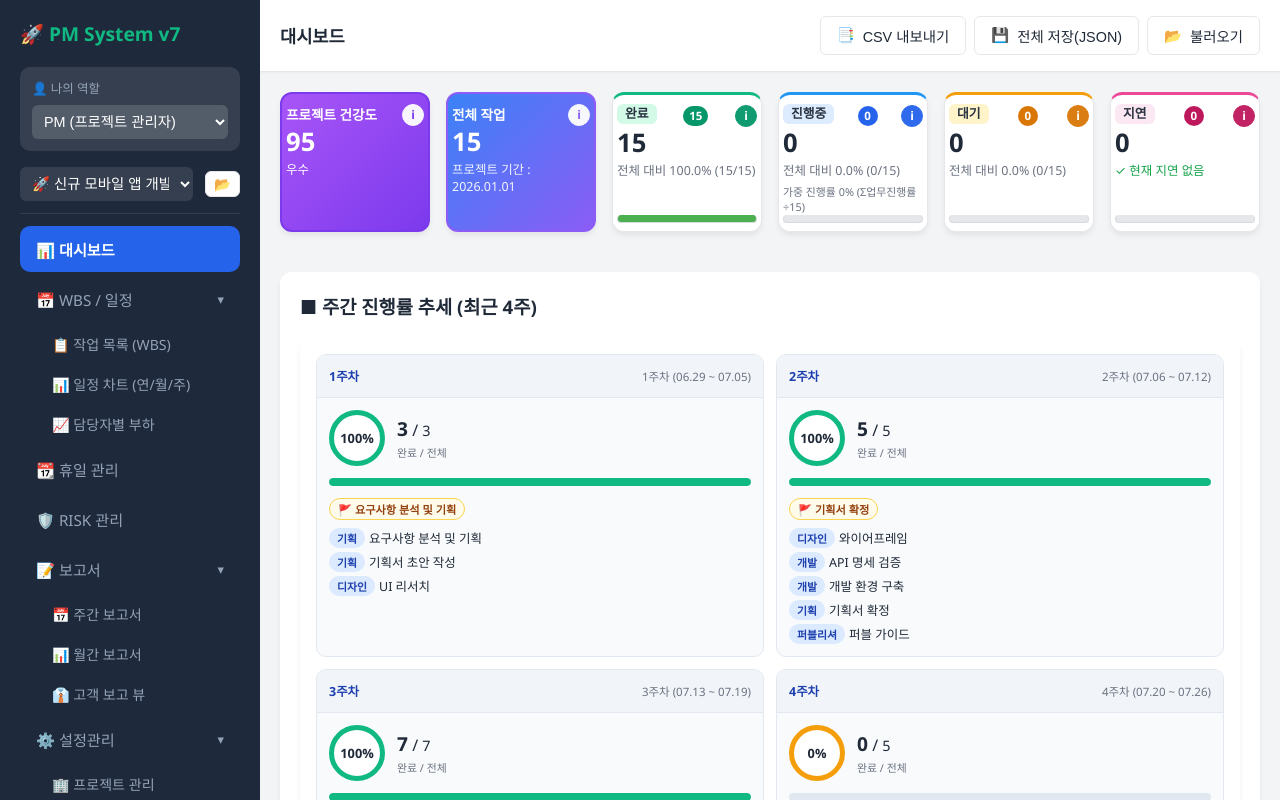
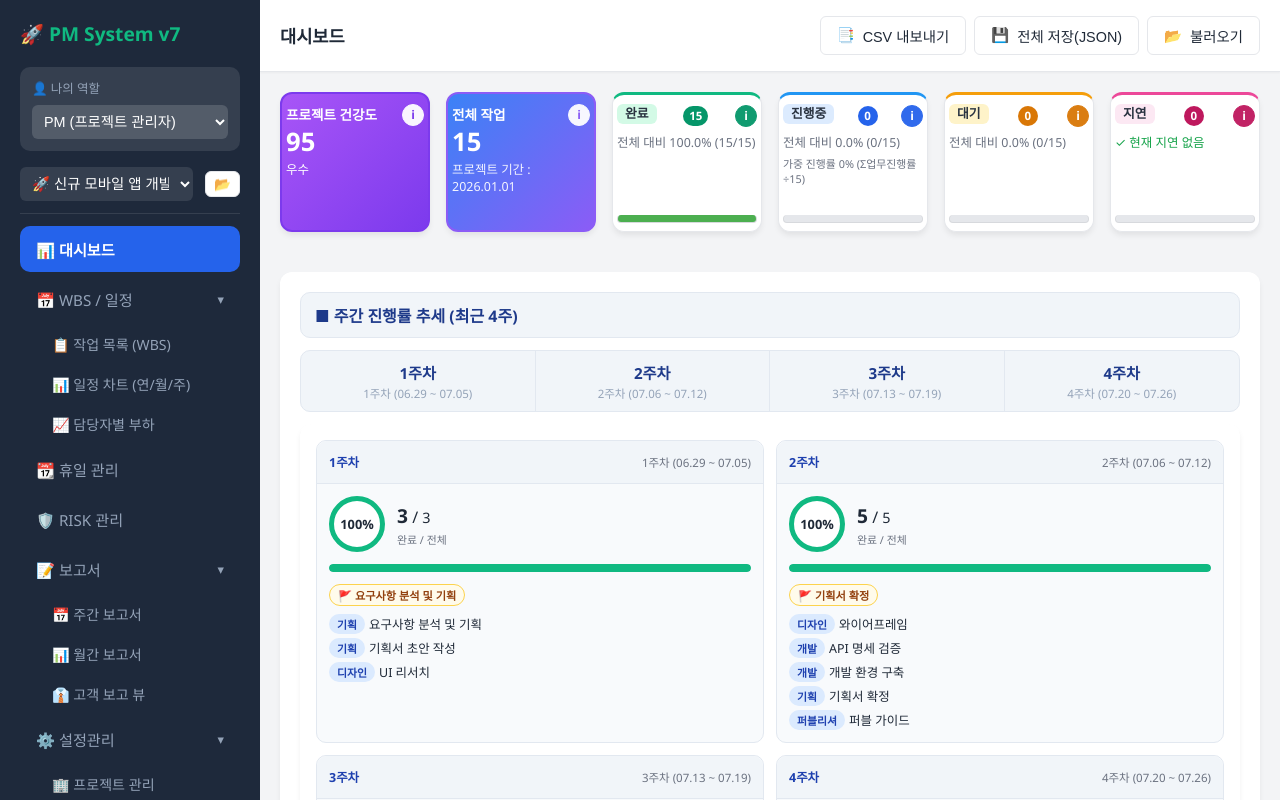
Before and after one commit to bkmfree/bkmfree.github.io, a website: page index.html in a window 1280 px wide. Drawn offline with Linux system fonts and the light colour scheme.

Commit message:
설정1 image2 기준: 상태카드 큰숫자(14/0/0/0) 삭제, 각 영역(주간추세/담당영역/알림) 헤더바 추가, 주차 헤더바 적용

```diff
--- a/common/css/main.css
+++ b/common/css/main.css
@@ -2137,8 +2137,43 @@ body {
   font-size: 0.8rem; font-weight: 700; line-height: 1.2;
   padding: 2px 8px; border-radius: 6px; display: inline-block;
 }
-/* 상태바: 모든 카드 하단 고정 정렬 */
-.stat-bar-bottom { margin-top: auto; }
+/* 영역 헤더 바 (image1 스타일: 연한 배경 + 굵은 타이틀 + 구분선) */
+.section-header-bar {
+  display: flex;
+  align-items: center;
+  gap: 12px;
+  background: #f1f5f9;
+  border: 1px solid #e2e8f0;
+  border-radius: var(--radius-md, 10px);
+  padding: 10px 14px;
+  margin-bottom: var(--space-md, 14px);
+  font-weight: 700;
+  color: #1e3a8a;
+  font-size: 1rem;
+}
+.section-header-bar .sub {
+  font-weight: 400;
+  color: #94a3b8;
+  font-size: 0.8rem;
+}
+/* 주차 헤더 바 (4등분 그리드) */
+.week-header-bar {
+  display: grid;
+  grid-template-columns: repeat(4, 1fr);
+  background: #f1f5f9;
+  border: 1px solid #e2e8f0;
+  border-radius: var(--radius-md, 10px);
+  overflow: hidden;
+  margin-bottom: var(--space-md, 14px);
+}
+.week-header-bar .wh {
+  padding: 10px 12px;
+  border-right: 1px solid #e2e8f0;
+  text-align: center;
+}
+.week-header-bar .wh:last-child { border-right: none; }
+.week-header-bar .wh .wk { font-weight: 700; color: #1e3a8a; font-size: 0.95rem; }
+.week-header-bar .wh .dt { color: #94a3b8; font-size: 0.72rem; margin-top: 2px; }
 .stat-body { flex: 1 1 auto; display: flex; flex-direction: column; }
 .stat-sub.success { background: #d1fae5; color: #065f46; padding: 2px 8px; border-radius: 999px; display: inline-block; }
 .stat-value { font-size: 1.6rem; font-weight: 800; line-height: 1.1; }
--- a/index.html
+++ b/index.html
@@ -131,7 +131,13 @@
 
             <!-- 1-2. 주간 추세 그래프 (Phase 1 신규) -->
             <div class="card trend-chart-card">
-                <h3 style="margin-top:0;">■ 주간 진행률 추세 (최근 4주)</h3>
+                <div class="section-header-bar">■ 주간 진행률 추세 (최근 4주)</div>
+                <div class="week-header-bar">
+                    <div class="wh"><div class="wk">1주차</div><div class="dt">1주차 (06.29 ~ 07.05)</div></div>
+                    <div class="wh"><div class="wk">2주차</div><div class="dt">2주차 (07.06 ~ 07.12)</div></div>
+                    <div class="wh"><div class="wk">3주차</div><div class="dt">3주차 (07.13 ~ 07.19)</div></div>
+                    <div class="wh"><div class="wk">4주차</div><div class="dt">4주차 (07.20 ~ 07.26)</div></div>
+                </div>
                 <div class="trend-chart" id="trend-chart">
                     <!-- 동적 생성 -->
                 </div>
@@ -139,7 +145,7 @@
 
             <!-- 1-3. 담당 영역별 현황 (Phase 1 신규) -->
             <div class="card">
-                <h3 style="margin-top:0;">■ 담당 영역별 현황</h3>
+                <div class="section-header-bar">■ 담당 영역별 현황</div>
                 <div class="part-status-grid" id="part-status-grid">
                     <!-- 동적 생성 -->
                 </div>
@@ -148,7 +154,7 @@
             <!-- 1-4. 알림 패널 -->
             <div class="card alert-panel">
                 <div class="alert-panel-header">
-                    <h3 style="margin:0;">■ 관리자 알림</h3>
+                    <div class="section-header-bar" style="flex:1; margin-bottom:0;">■ 관리자 알림</div>
                     <span class="alert-count-chip" id="alert-count-chip">0건</span>
                 </div>
                 <div class="alert-list" id="alert-list"></div>
--- a/modules/dashboard/dashboard.js
+++ b/modules/dashboard/dashboard.js
@@ -195,7 +195,6 @@
                             <span class="stat-help-balloon" aria-hidden="true"><strong>완료</strong><br/>완료된 작업 ${done}건<br/>전체 대비 ${donePct.toFixed(1)}% (${done}/${total})</span>
                         </div>
                         <div class="stat-body">
-                            <div class="stat-value">${done}</div>
                             <div class="stat-sub">전체 대비 ${donePct.toFixed(1)}% (${done}/${total})</div>
                         </div>
                         <div class="progress-bar-outer stat-bar-bottom"><div class="progress-bar-inner" style="width:${donePct}%; background:#4CAF50;"></div></div>
@@ -209,7 +208,6 @@
                             <span class="stat-help-balloon" aria-hidden="true"><strong>진행중</strong><br/>진행중 작업 ${inProgress}건<br/>전체 대비 ${inProgressPct.toFixed(1)}% (${inProgress}/${total})<br/>가중 진행률 ${inProgressAvg}%</span>
                         </div>
                         <div class="stat-body">
-                            <div class="stat-value">${inProgress}</div>
                             <div class="stat-sub">전체 대비 ${inProgressPct.toFixed(1)}% (${inProgress}/${total})</div>
                             <div class="stat-sub" style="font-size:0.68rem;">가중 진행률 ${inProgressAvg}% (Σ업무진행률÷${total})</div>
                         </div>
@@ -224,7 +222,6 @@
                             <span class="stat-help-balloon" aria-hidden="true"><strong>대기</strong><br/>대기 작업 ${notStarted}건<br/>전체 대비 ${notStartedPct.toFixed(1)}% (${notStarted}/${total})</span>
                         </div>
                         <div class="stat-body">
-                            <div class="stat-value">${notStarted}</div>
                             <div class="stat-sub">전체 대비 ${notStartedPct.toFixed(1)}% (${notStarted}/${total})</div>
                         </div>
                         <div class="progress-bar-outer stat-bar-bottom"><div class="progress-bar-inner" style="width:${notStartedPct}%; background:#F59E0B;"></div></div>
@@ -238,7 +235,6 @@
                             <span class="stat-help-balloon" aria-hidden="true"><strong>지연</strong><br/>지연 작업 ${overdue}건<br/>${overdue > 0 ? '현재 지연 ' + overdue + '건' : '✓ 현재 지연 없음'}</span>
                         </div>
                         <div class="stat-body">
-                            <div class="stat-value">${overdue}</div>
                             <div class="stat-sub" style="color:#16a34a;">${overdue > 0 ? '현재 지연 ' + overdue + '건' : '✓ 현재 지연 없음'}</div>
                         </div>
                         <div class="progress-bar-outer stat-bar-bottom"><div class="progress-bar-inner" style="width:${overduePct}%; background:#ec4899;"></div></div>
```
